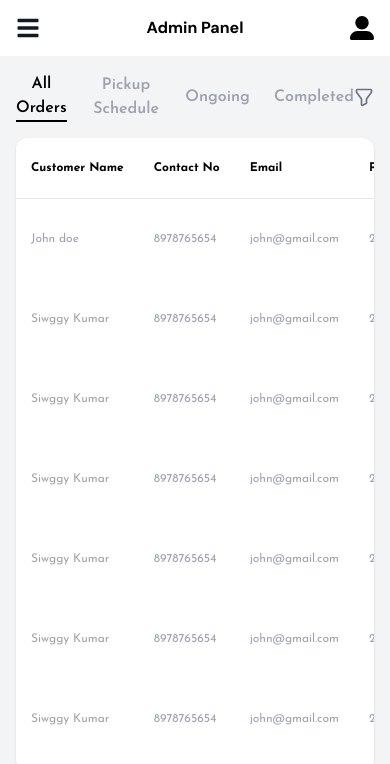
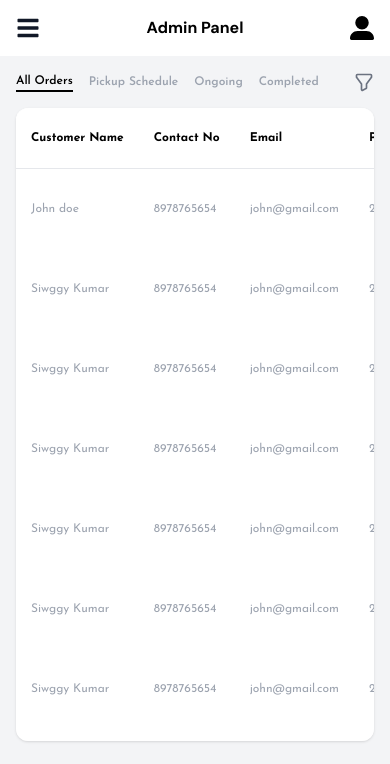
Before and after one commit to sarang136/Planetwash-Dashboard, a React (Vite) app: page /home/manageUsers in a window 390 px wide. Shown: the top 764 px of the page. Built offline with nearby package versions, Linux system fonts and the light colour scheme.

Commit message:
commit changes

```diff
--- a/src/admin/pages/ManageUsers.jsx
+++ b/src/admin/pages/ManageUsers.jsx
@@ -230,12 +230,12 @@ const Orders = () => {
     return (
         <div className="p-4 md:p-[1rem] w-[100vw] md:w-[unset]">
             <div className="flex justify-between items-center p-0 mb-4 ">
-                <div className="flex gap-6 md:gap-[70px]">
+                <div className="flex gap-4 md:gap-[70px]">
                     {tabs.map((tab) => (
                         <button
                             key={tab}
                             onClick={() => setActiveTab(tab)}
-                            className={`text-base font-semibold text-[12px] md:text-sm ${activeTab === tab
+                            className={`text-[12px] font-semibold md:text-sm ${activeTab === tab
                                 ? "text-black border-b-2 border-black"
                                 : "text-gray-400 "
                                 }`}
```
